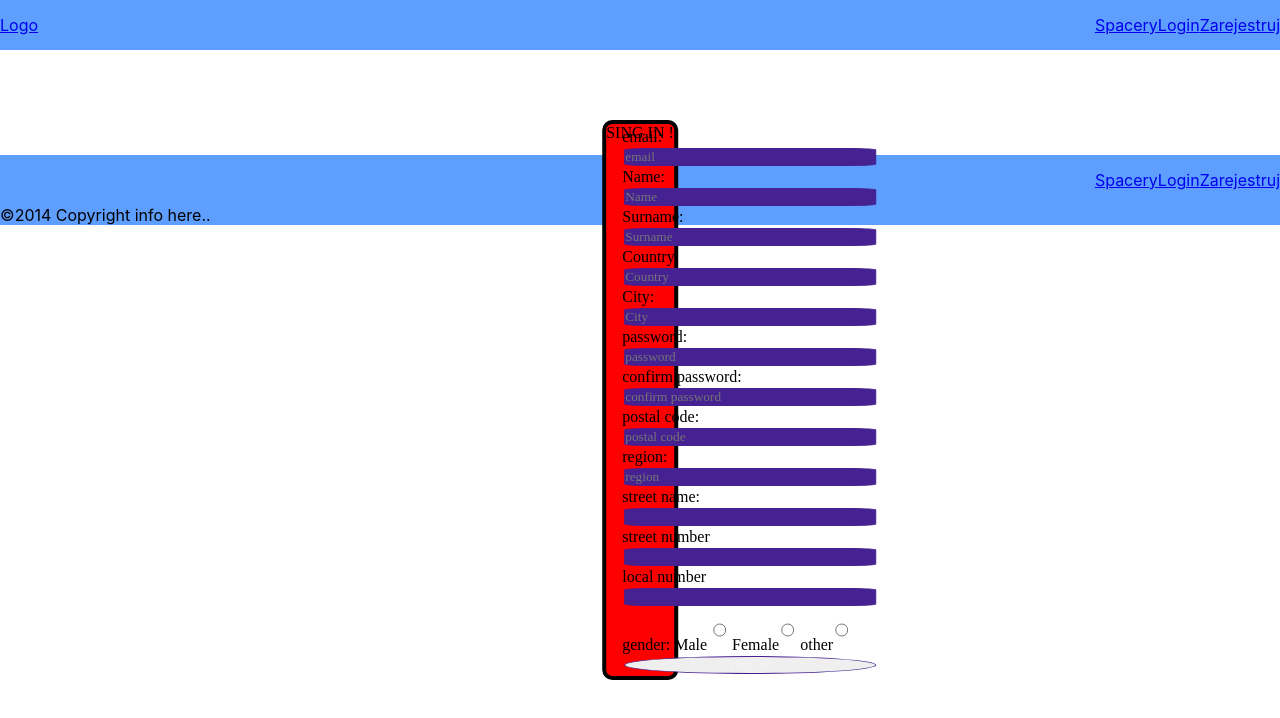
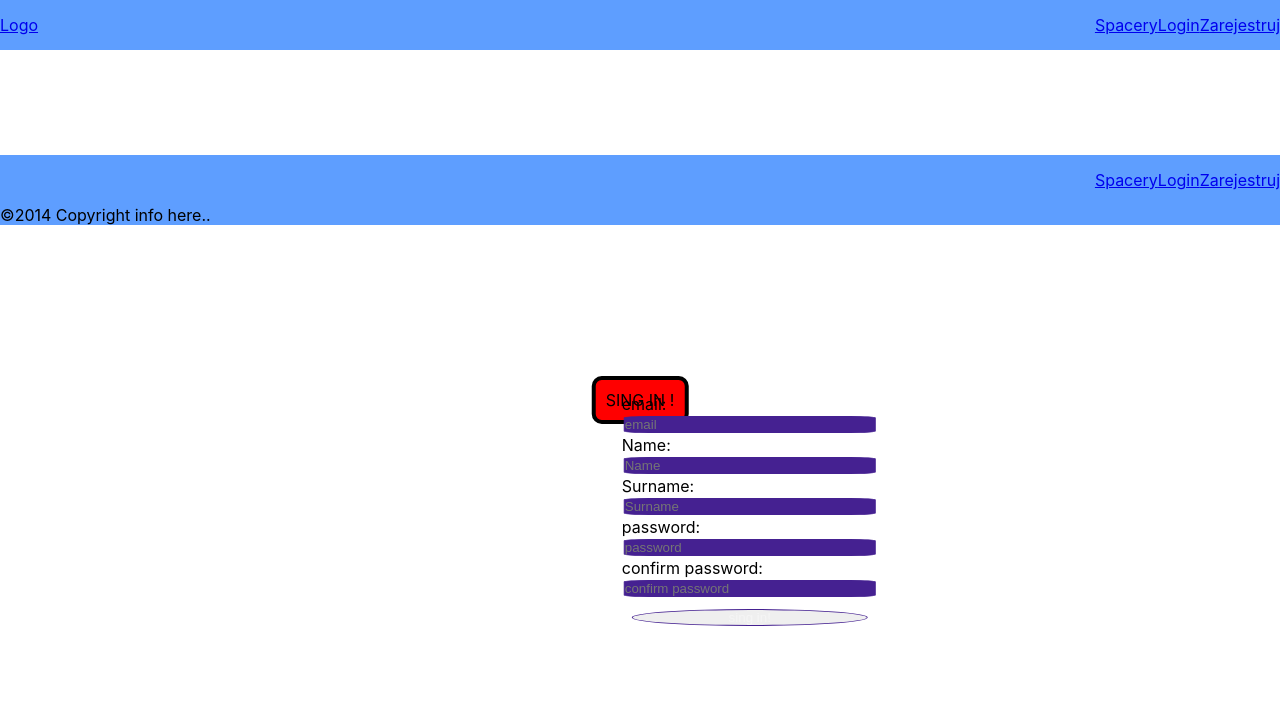
Before and after one commit to TomaszKorenberg/walk-dog, a React (Create React App) app: page /register in a window 1280 px wide. Shown: the top 718 px of the page. Built offline with nearby package versions, Linux system fonts and the light colour scheme.

Commit message:
registerPage added form

```diff
--- a/src/components/pages/RegisterPage.jsx
+++ b/src/components/pages/RegisterPage.jsx
@@ -1,27 +1,25 @@
 import React from "react";
 import "./users.scss";
+
 const RegisterPage = () => (
+
+
     <div id={"formDiv"}>
         <h2>SING IN !</h2>
-            <form action="" >
-                   email:  <input type="email" name="email" placeholder={"email"}/>
+
+        <form action="">
+
+            email: <input id={"email"} type="email" name="email" placeholder={"email"}/>
             Name: <input type="text" name="Name" placeholder={"Name"}/>
             Surname: <input type="text" name="Surname" placeholder={"Surname"}/>
-                   Country: <input type="text" name="Country" placeholder={"Country"}/>
-                   City: <input type="text" name={"city"} placeholder={"City"}/>
             password: <input type="password" name={"password"} placeholder={"password"}/>
-                   confirm password: <input type="password"name={"confirm password"} placeholder={"confirm password"}/>
-                   postal code: <input type="text" name={"postal code"} placeholder={"postal code"}/>
-                   region: <input type="text" placeholder={"region"}/>
-                   street name: <input type="text" />
-                   street number <input type="number"/>
-                   local number <input type="number"/>
-                        <div> gender: Male <input type="radio" name="gender" value="male"/> Female
-                            <input type="radio" name="gender" value="female"/> other
-                            <input type="radio" name="gender" value="other"/></div>
+            confirm password: <input id={"password"} type="password" name={"confirm password"}
+                                     placeholder={"confirm password"}/>
 
             <button>sing in!</button>
+
         </form>
+
 
     </div>
 
--- a/src/components/pages/users.scss
+++ b/src/components/pages/users.scss
@@ -1,8 +1,8 @@
 * {
-  max-resolution: 0;
+ margin: 0;
   padding: 0;
   box-sizing: border-box;
-  font-family: SansSerif;
+
 
   #formDiv {
 
@@ -14,7 +14,7 @@
     display: flex;
     align-items: flex-start;
     max-width: 1024px;
-    min-height: 70%;
+    padding: 10px;
     border: solid black 0.25rem;
     border-radius: 10px;
     flex-wrap: wrap;
@@ -32,7 +32,9 @@
       flex-direction: column;
       margin: 0.25rem 1rem;
 
-
+      button{
+        margin: 10px;
+      }
     }
   }
 }
```
Lines whose indentation alone changed are shown as unchanged.
